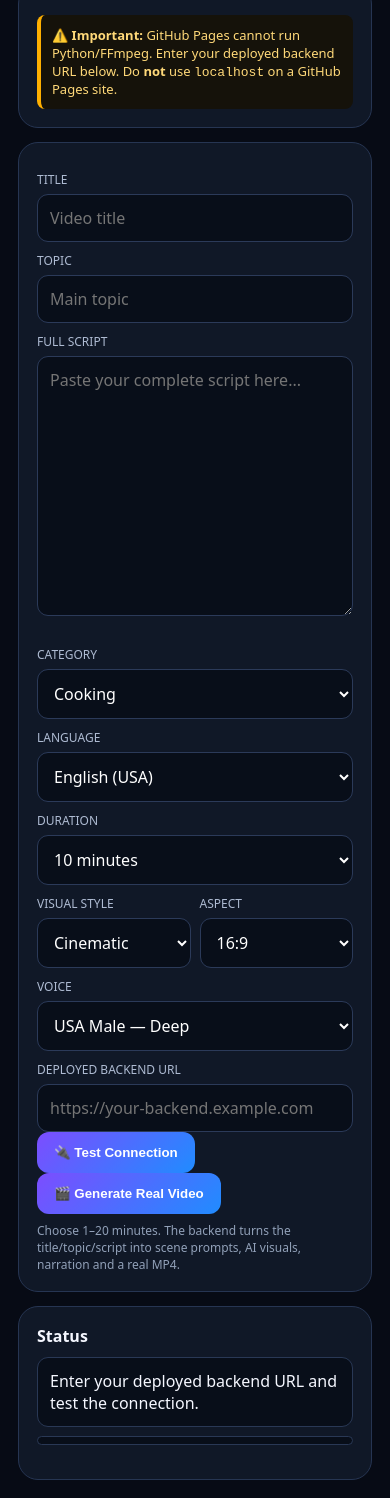
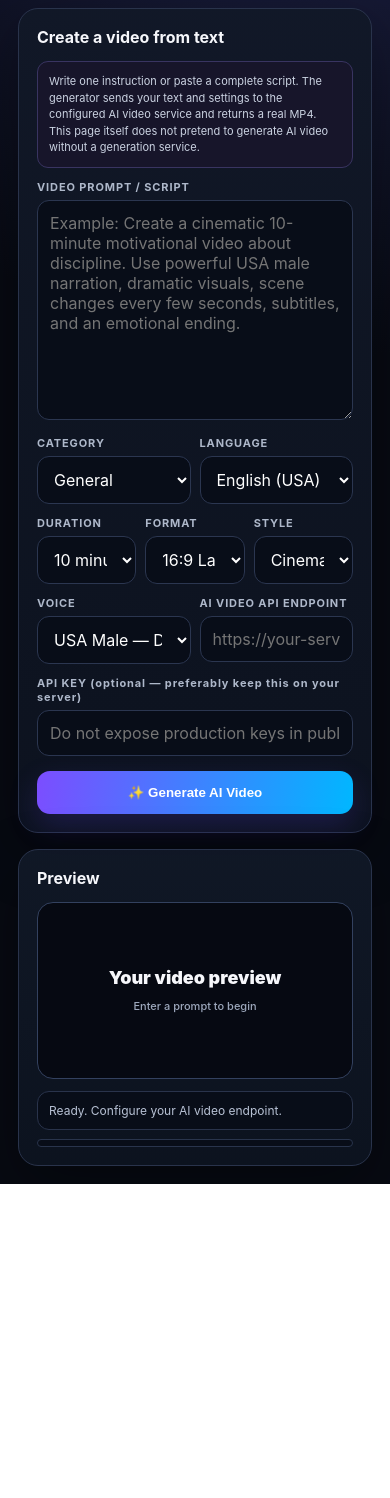
Before and after one commit to samirm987/Ai-, a plain HTML site: page index.html in a window 390 px wide. Shown: the part 131-1629 px from the top of the page. After the commit the page ends 1315 px from the top, so only its background shows below. Drawn offline with Linux system fonts and the light colour scheme.

Commit message:
Add files via upload

```diff
--- a/index.html
+++ b/index.html
@@ -1,69 +1,82 @@
 <!doctype html>
 <html lang="en">
 <head>
-<meta charset="utf-8"><meta name="viewport" content="width=device-width,initial-scale=1">
-<title>LongForge AI Video Studio</title>
+<meta charset="utf-8">
+<meta name="viewport" content="width=device-width,initial-scale=1">
+<title>TextForge — AI Text to Video</title>
 <style>
-*{box-sizing:border-box}body{margin:0;background:#070b15;color:#f5f7ff;font-family:system-ui,-apple-system,Segoe UI,Arial}
-.wrap{max-width:1080px;margin:auto;padding:18px}.top{display:flex;gap:12px;align-items:center}.logo{width:48px;height:48px;border-radius:14px;background:linear-gradient(135deg,#7c4dff,#00bfff);display:grid;place-items:center;font-weight:900}
-h1{font-size:24px;margin:0}.muted{color:#91a0b8;font-size:12px}.card{background:#101827;border:1px solid #263552;border-radius:20px;padding:18px;margin-top:14px}
-.grid{display:grid;grid-template-columns:1.2fr 1fr;gap:15px}@media(max-width:760px){.grid{grid-template-columns:1fr}}
-label{display:block;font-size:12px;color:#aebbd2;margin:10px 0 6px}input,textarea,select{width:100%;background:#080e19;color:#fff;border:1px solid #2b3a59;border-radius:11px;padding:12px;font:inherit}
-textarea{min-height:260px;resize:vertical}.row{display:grid;grid-template-columns:1fr 1fr;gap:9px}.btn{border:0;border-radius:12px;padding:13px 17px;color:white;font-weight:800;background:linear-gradient(135deg,#7c4dff,#208cff);cursor:pointer}.btn:disabled{opacity:.45}
-.status{margin-top:10px;padding:12px;border:1px solid #293855;background:#080e19;border-radius:11px}.bar{height:9px;background:#080e19;border:1px solid #293855;border-radius:99px;overflow:hidden;margin-top:9px}.fill{height:100%;width:0;background:linear-gradient(90deg,#7c4dff,#00c6ff)}
-.notice{border-left:4px solid #ffb000;padding:11px;background:#15120a;color:#ffd979;border-radius:8px;margin-top:12px;font-size:13px}
-.scene{padding:9px;margin-top:7px;border:1px solid #293855;border-radius:10px;background:#0b1220}.scene b{font-size:12px}.scene span{display:block;color:#93a2ba;font-size:11px;margin-top:3px}
-</style></head>
-<body><div class="wrap">
-<div class="top"><div class="logo">LF</div><div><h1>LongForge AI Video Studio</h1><div class="muted">Real backend video generation — not a fake preview</div></div></div>
+:root{--bg:#070a12;--panel:#101522;--panel2:#151b2b;--line:#29334b;--text:#f6f7fb;--muted:#8d98ad;--a:#7c4dff;--b:#00b7ff;--good:#37d67a}
+*{box-sizing:border-box}body{margin:0;background:radial-gradient(circle at 80% -10%,#20234c 0,#070a12 42%);color:var(--text);font-family:Inter,system-ui,-apple-system,Segoe UI,Arial}
+.app{max-width:1250px;margin:auto;padding:18px}.brand{display:flex;align-items:center;gap:12px}.mark{width:46px;height:46px;border-radius:14px;background:linear-gradient(135deg,var(--a),var(--b));display:grid;place-items:center;font-weight:950;box-shadow:0 12px 35px #00b7ff22}h1{font-size:22px;margin:0}.sub{font-size:12px;color:var(--muted)}
+.nav{display:flex;gap:8px;margin:20px 0}.pill{padding:9px 13px;border:1px solid var(--line);border-radius:999px;color:#b9c3d7;font-size:12px}.pill.active{background:#1a2140;color:#fff;border-color:#5754a8}
+.layout{display:grid;grid-template-columns:1.1fr .9fr;gap:16px}@media(max-width:850px){.layout{grid-template-columns:1fr}}
+.card{background:linear-gradient(180deg,#111827ee,#0d1320ee);border:1px solid var(--line);border-radius:20px;padding:18px;box-shadow:0 20px 60px #0005}
+h2{font-size:16px;margin:0 0 14px}label{display:block;color:#aeb8ca;font-size:11px;font-weight:700;letter-spacing:.08em;margin:12px 0 6px}
+input,textarea,select{width:100%;background:#080d18;border:1px solid #2b3650;border-radius:12px;color:#fff;padding:12px;font:inherit;outline:none}textarea{min-height:220px;resize:vertical}input:focus,textarea:focus,select:focus{border-color:#6974ff;box-shadow:0 0 0 3px #6974ff18}
+.row{display:grid;grid-template-columns:1fr 1fr;gap:9px}.row3{display:grid;grid-template-columns:1fr 1fr 1fr;gap:9px}
+.btn{width:100%;border:0;border-radius:13px;padding:14px;color:#fff;font-weight:900;cursor:pointer;background:linear-gradient(100deg,var(--a),var(--b));box-shadow:0 12px 30px #684cff30}.btn:disabled{opacity:.45;cursor:not-allowed}
+.preview{aspect-ratio:16/9;border-radius:16px;border:1px solid #33415f;background:#060912;display:grid;place-items:center;overflow:hidden;position:relative}.previewText{text-align:center;max-width:85%;font-weight:900;font-size:clamp(18px,3vw,36px);line-height:1.1}.previewText small{display:block;color:#9da8bc;font-size:11px;font-weight:500;margin-top:12px}
+.status{margin-top:12px;border:1px solid var(--line);background:#080d18;border-radius:12px;padding:11px;font-size:12px;color:#b8c2d5}.bar{height:8px;border-radius:99px;background:#080d18;border:1px solid #29344c;overflow:hidden;margin-top:9px}.fill{height:100%;width:0;background:linear-gradient(90deg,var(--a),var(--b));transition:.25s}
+.scene{margin-top:8px;padding:9px;border:1px solid #28344d;border-radius:10px;background:#0a101c;font-size:11px;color:#aeb9cd}.scene b{color:#fff}.notice{font-size:11px;line-height:1.5;color:#cbd3e2;background:#17152a;border:1px solid #393461;padding:11px;border-radius:11px;margin-bottom:12px}.download{display:none;text-decoration:none;text-align:center;margin-top:10px}
+</style>
+</head>
+<body>
+<div class="app">
+<header class="brand"><div class="mark">TF</div><div><h1>TextForge AI</h1><div class="sub">VEED-style text-to-video studio</div></div></header>
+<div class="nav"><span class="pill active">Text to Video</span><span class="pill">My Projects</span><span class="pill">Templates</span></div>
 
-<div class="card"><div class="notice">⚠️ <b>Important:</b> GitHub Pages cannot run Python/FFmpeg. Enter your deployed backend URL below. Do <b>not</b> use <code>localhost</code> on a GitHub Pages site.</div></div>
+<div class="layout">
+<section class="card">
+<h2>Create a video from text</h2>
+<div class="notice">Write one instruction or paste a complete script. The generator sends your text and settings to the configured AI video service and returns a real MP4. This page itself does not pretend to generate AI video without a generation service.</div>
+<label>VIDEO PROMPT / SCRIPT</label>
+<textarea id="prompt" placeholder="Example: Create a cinematic 10-minute motivational video about discipline. Use powerful USA male narration, dramatic visuals, scene changes every few seconds, subtitles, and an emotional ending."></textarea>
+<div class="row">
+<div><label>CATEGORY</label><select id="cat"><option>General</option><option>Cooking</option><option>Motivation</option><option>Education</option><option>Business</option><option>Technology</option><option>Travel</option><option>Documentary</option><option>Kids</option><option>Storytelling</option><option>Fitness</option><option>News</option><option>Entertainment</option></select></div>
+<div><label>LANGUAGE</label><select id="lang"><option>English (USA)</option><option>Hindi</option><option>Bengali</option><option>Spanish</option><option>French</option><option>German</option><option>Portuguese</option><option>Japanese</option><option>Korean</option><option>Arabic</option><option>Urdu</option><option>Tamil</option><option>Telugu</option><option>Marathi</option><option>Gujarati</option><option>Punjabi</option></select></div>
+</div>
+<div class="row3">
+<div><label>DURATION</label><select id="duration"></select></div>
+<div><label>FORMAT</label><select id="ratio"><option value="16:9">16:9 Landscape</option><option value="9:16">9:16 Portrait</option><option value="1:1">1:1 Square</option></select></div>
+<div><label>STYLE</label><select id="style"><option>Cinematic</option><option>Ultra Realistic</option><option>3D</option><option>Documentary</option><option>Animation</option><option>Luxury</option></select></div>
+</div>
+<div class="row">
+<div><label>VOICE</label><select id="voice"><option>USA Male — Deep</option><option>USA Male — Energetic</option><option>USA Female — Professional</option><option>USA Female — Warm</option><option>Auto</option></select></div>
+<div><label>AI VIDEO API ENDPOINT</label><input id="endpoint" placeholder="https://your-server.example/generate"></div>
+</div>
+<label>API KEY (optional — preferably keep this on your server)</label>
+<input id="key" type="password" placeholder="Do not expose production keys in public HTML">
+<button class="btn" id="go" style="margin-top:15px">✨ Generate AI Video</button>
+</section>
 
-<div class="card"><div class="grid">
-<div>
-<label>TITLE</label><input id="title" placeholder="Video title">
-<label>TOPIC</label><input id="topic" placeholder="Main topic">
-<label>FULL SCRIPT</label><textarea id="script" placeholder="Paste your complete script here..."></textarea>
+<aside class="card">
+<h2>Preview</h2>
+<div class="preview"><div class="previewText" id="pv">Your video preview<br><small>Enter a prompt to begin</small></div></div>
+<div class="status" id="status">Ready. Configure your AI video endpoint.</div>
+<div class="bar"><div class="fill" id="fill"></div></div>
+<div id="scenes"></div>
+<a id="download" class="btn download">⬇ Download MP4</a>
+</aside>
 </div>
-<div>
-<label>CATEGORY</label><select id="category">
-<option>Cooking</option><option>Motivation</option><option>Education</option><option>Technology</option><option>Science</option><option>History</option><option>Documentary</option><option>Travel</option><option>Business</option><option>Finance</option><option>Health & Fitness</option><option>Kids</option><option>Gaming</option><option>How-To / Tutorial</option><option>Food & Recipes</option><option>Nature</option><option>Storytelling</option><option>Entertainment</option><option>All Other</option>
-</select>
-<label>LANGUAGE</label><select id="language">
-<option>English (USA)</option><option>Hindi</option><option>Bengali</option><option>Spanish</option><option>French</option><option>German</option><option>Portuguese</option><option>Italian</option><option>Japanese</option><option>Korean</option><option>Chinese</option><option>Arabic</option><option>Urdu</option><option>Tamil</option><option>Telugu</option><option>Marathi</option><option>Gujarati</option><option>Punjabi</option><option>Odia</option><option>Malayalam</option><option>Kannada</option><option>Nepali</option>
-</select>
-<label>DURATION</label><select id="duration"></select>
-<div class="row"><div><label>VISUAL STYLE</label><select id="style"><option>Cinematic</option><option>Ultra Realistic</option><option>3D</option><option>Documentary</option><option>Animation</option><option>Luxury Branding</option></select></div>
-<div><label>ASPECT</label><select id="aspect"><option>16:9</option><option>9:16</option><option>1:1</option></select></div></div>
-<label>VOICE</label><select id="voice"><option>USA Male — Deep</option><option>USA Male — Energetic</option><option>USA Female — Warm</option><option>USA Female — Professional</option><option>Auto</option></select>
-<label>DEPLOYED BACKEND URL</label><input id="backend" placeholder="https://your-backend.example.com">
-<div class="actions"><button class="btn" id="check">🔌 Test Connection</button> <button class="btn" id="generate">🎬 Generate Real Video</button></div>
-<div class="muted" style="margin-top:8px">Choose 1–20 minutes. The backend turns the title/topic/script into scene prompts, AI visuals, narration and a real MP4.</div>
-</div></div></div>
-
-<div class="card"><b>Status</b><div id="status" class="status">Enter your deployed backend URL and test the connection.</div><div class="bar"><div id="fill" class="fill"></div></div><div id="scenes"></div><p><a id="download" class="btn" style="display:none;text-decoration:none">⬇ Download MP4</a></p></div>
 </div>
 <script>
-const $=id=>document.getElementById(id);
-for(let i=1;i<=20;i++){let o=document.createElement('option');o.value=i*60;o.textContent=i+' minute'+(i>1?'s':'');if(i===10)o.selected=true;$('duration').appendChild(o)}
-function base(){return $('backend').value.trim().replace(/\/$/,'')}
-function fail(msg){$('status').textContent='❌ '+msg}
-$('check').onclick=async()=>{
- if(!base()){fail('Backend URL is empty. Deploy the backend first, then paste its HTTPS URL here.');return}
- $('status').textContent='Connecting…';
- try{let r=await fetch(base()+'/health',{cache:'no-store'});if(!r.ok)throw Error('HTTP '+r.status);let d=await r.json();$('status').textContent='✅ Backend connected: '+(d.service||'LongForge');}
- catch(e){fail('Cannot reach backend. Do not use localhost on GitHub Pages. Check the HTTPS backend URL and CORS.')}
+for(let i=1;i<=20;i++){let o=document.createElement('option');o.value=i*60;o.textContent=i+' minute'+(i>1?'s':'');if(i===10)o.selected=true;duration.appendChild(o)}
+prompt.addEventListener('input',()=>{pv.innerHTML=(prompt.value||'Your video preview').slice(0,120).replace(/</g,'&lt;')+'<small>'+cat.value+' • '+lang.value+' • '+duration.options[duration.selectedIndex].text+'</small>'});
+async function postJSON(url,data){let r=await fetch(url,{method:'POST',headers:{'Content-Type':'application/json',...(key.value?{'Authorization':'Bearer '+key.value}:{})},body:JSON.stringify(data)});if(!r.ok)throw Error(await r.text());return r.json()}
+go.onclick=async()=>{
+ if(!prompt.value.trim()){status.textContent='❌ Enter your text or script first.';return}
+ if(!endpoint.value.trim()){status.textContent='❌ Add your deployed AI video API endpoint. A static HTML file cannot perform server-side AI video generation by itself.';return}
+ go.disabled=true;fill.style.width='5%';status.textContent='Submitting generation job…';download.style.display='none';
+ const data={prompt:prompt.value,category:cat.value,language:lang.value,duration_seconds:+duration.value,aspect_ratio:ratio.value,visual_style:style.value,voice:voice.value};
+ try{
+   const job=await postJSON(endpoint.value.replace(/\/$/,''),data);
+   if(job.video_url){fill.style.width='100%';status.textContent='✅ Video ready.';download.href=job.video_url;download.style.display='block';return}
+   const id=job.job_id||job.id;
+   if(!id)throw Error('Server did not return job_id or video_url');
+   const base=endpoint.value.replace(/\/generate\/?$/,'').replace(/\/$/,'');
+   for(;;){await new Promise(r=>setTimeout(r,1800));const r=await fetch(base+'/jobs/'+id);const j=await r.json();fill.style.width=(j.progress||0)+'%';status.textContent='⏳ '+(j.message||j.status||'Generating…');if(j.status==='done'||j.video_url){fill.style.width='100%';download.href=j.video_url;download.style.display='block';status.textContent='✅ Real MP4 is ready.';break}if(j.status==='error')throw Error(j.message||'Generation failed')}
+ }catch(e){status.textContent='❌ '+(e.message||'Could not connect to the AI video service.')}
+ finally{go.disabled=false}
 };
-function showScenes(a){$('scenes').innerHTML=a.map((s,i)=>`<div class="scene"><b>Scene ${i+1}</b><span>${s.narration||''}</span></div>`).join('')}
-$('generate').onclick=async()=>{
- let p={title:$('title').value.trim(),topic:$('topic').value.trim(),script:$('script').value.trim(),category:$('category').value,language:$('language').value,duration_seconds:+$('duration').value,visual_style:$('style').value,voice:$('voice').value,aspect_ratio:$('aspect').value};
- if(!p.title||!p.topic||!p.script){fail('Title, Topic and Full Script are required.');return}
- if(!base()||/localhost|127\\.0\\.0\\.1/.test(base())){fail('This is the problem: localhost only works when the backend is running on the same device. Deploy the backend and paste its HTTPS URL.');return}
- $('generate').disabled=true;$('check').disabled=true;$('fill').style.width='3%';$('download').style.display='none';$('status').textContent='Submitting real video job…';
- try{
-  let r=await fetch(base()+'/generate',{method:'POST',headers:{'Content-Type':'application/json'},body:JSON.stringify(p)});
-  if(!r.ok)throw Error(await r.text());let d=await r.json();showScenes(d.scenes||[]);let id=d.job_id;
-  for(;;){await new Promise(x=>setTimeout(x,1500));let q=await fetch(base()+'/jobs/'+id);let j=await q.json();$('fill').style.width=(j.progress||0)+'%';$('status').textContent='⏳ '+(j.message||j.status);if(j.scenes)showScenes(j.scenes);if(j.status==='done'){let a=$('download');a.href=base()+j.video_url;a.style.display='inline-block';$('status').textContent='✅ Real MP4 is ready.';break}if(j.status==='error')throw Error(j.message)}
- }catch(e){fail(e.message||'Generation failed.')}finally{$('generate').disabled=false;$('check').disabled=false}
-};
-</script></body></html>
+</script>
+</body></html>
```
Also changed, not shown: README.txt.
